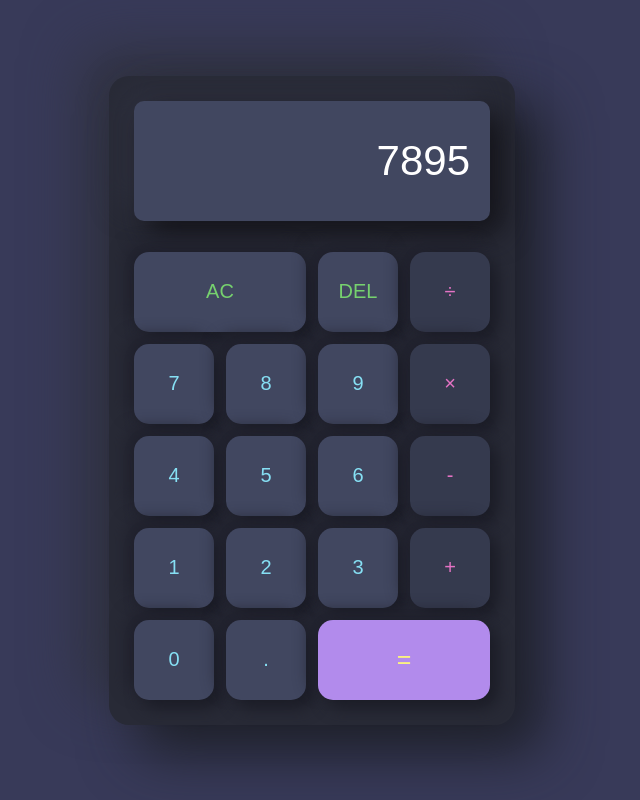
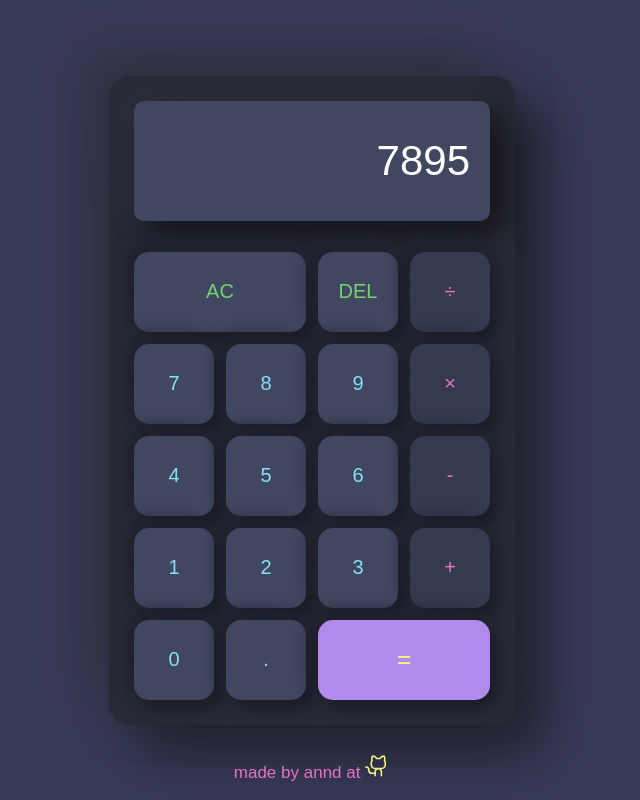
Before and after one commit to anndcodes/calculator, a plain HTML site: page index.html in a window 1280 px wide. Shown: the whole page, without its empty margins (328-968 px from the left). Drawn offline with Linux system fonts and the light colour scheme; a web font is replaced by a local one.

Commit message:
feat: add footer

```diff
--- a/index.html
+++ b/index.html
@@ -33,5 +33,8 @@
         <button data-equals class="span-two">=</button>
     </div>
   </div>
+  <footer>
+    <p>made by <span>annd</span> at <a href="https://github.com/anndcodes/calculator"><img src="github.svg" alt="github logo icon"></a> </p>
+  </footer>
 </body>
 </html>
--- a/style.css
+++ b/style.css
@@ -114,3 +114,23 @@ button[data-delete] {
   box-shadow:  13px 13px 29px #14141a,
               -13px -13px 29px #2e303e;
 }
+
+footer {
+  position: fixed;
+  left: 0;
+  bottom: 0;
+  width: 100%;
+  text-align: center;
+}
+
+footer p, span {
+  font-size: 1.7rem;
+  color: var(--pink);
+}
+
+footer p > span:hover {
+  border-bottom: 2px solid;
+  border-image: linear-gradient(to right, var(--yellow), var(--pink)) 1;
+  transition: all ease 0.1s;
+  cursor: pointer;
+}
```
Also changed, not shown: github.svg (added).
